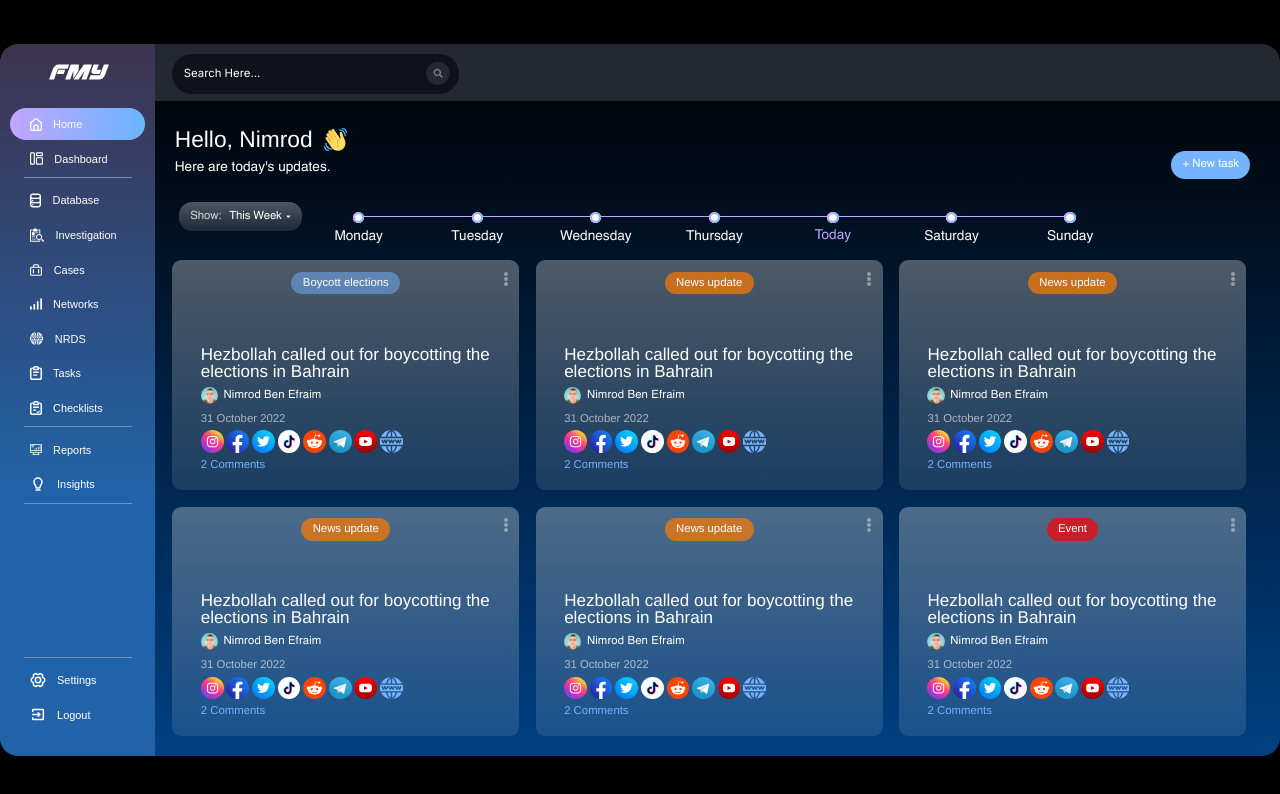
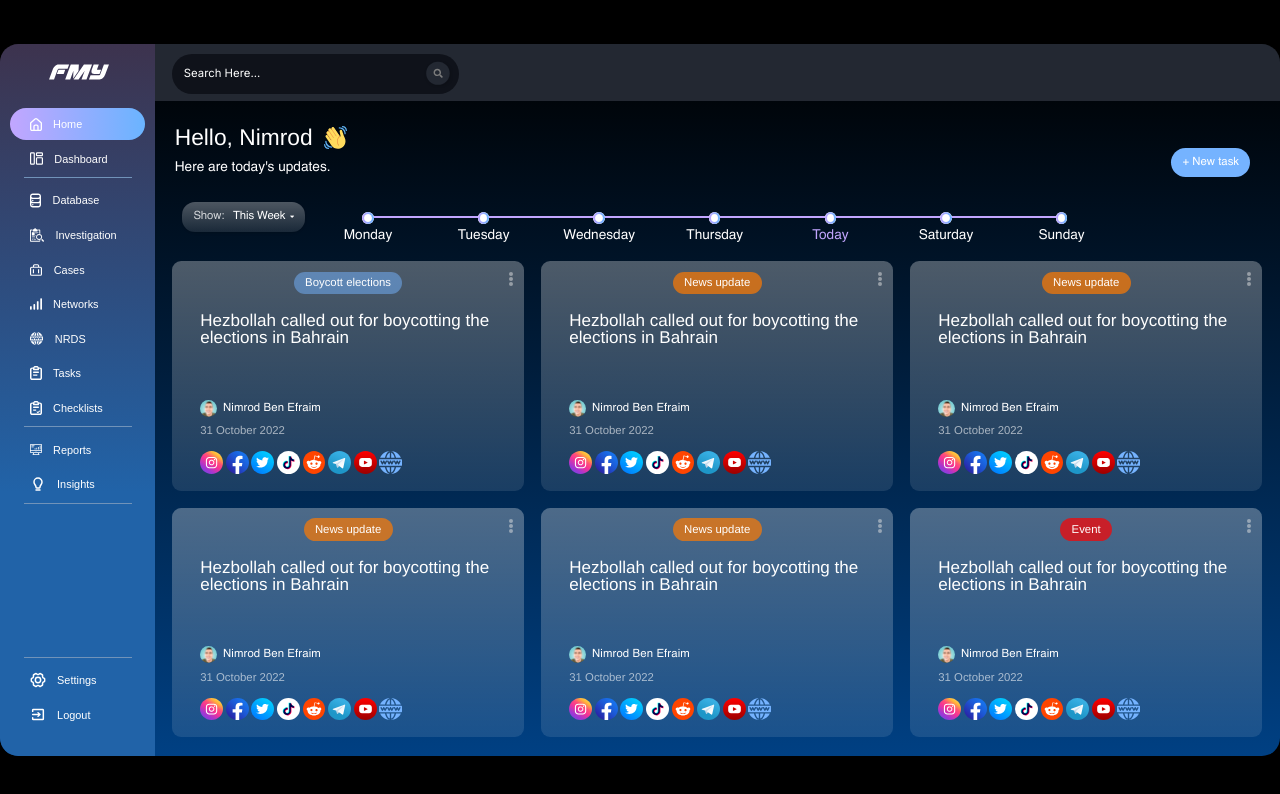
Before and after one commit to luckyboy125/FMY-Landing-Site, a React (Create React App) app: page / in a window 1280 px wide. Shown: the top 794 px of the page. Built offline with nearby package versions, Linux system fonts and the light colour scheme; the HTML template or start-up script is replaced by a standard one; a web font is replaced by a local one.

Commit message:
fixed pixel difference of home page row as new design

```diff
--- a/src/components/CustomizeInlineChart/CustomizeInlineChart.css
+++ b/src/components/CustomizeInlineChart/CustomizeInlineChart.css
@@ -45,7 +45,7 @@
   line-height: 24px;
   text-align: center;
   color: #ffffff;
-  margin-top: 12px;
+  margin-top: 10px;
 }
 
 .activeCustomizeInlineChartDes {
--- a/src/pages/Home/Home.css
+++ b/src/pages/Home/Home.css
@@ -1,10 +1,10 @@
 .homeRoot {
-  padding-left: 30px;
+  padding-left: 29px;
   padding-right: 30px;
 }
 
 .homeHeader {
-  padding: 6.5px 21px 0 4.2px;
+  padding: 2.5px 21px 0 5.2px;
   display: flex;
   justify-content: space-between;
 }
@@ -23,10 +23,11 @@
 
 .homeHello img {
   margin-left: 20px;
+  margin-bottom: 3px;
 }
 
 .homeHeaderDes {
-  margin-top: 17px;
+  margin-top: 18px;
   font-family: "Helvetica";
   font-style: normal;
   font-weight: 400;
@@ -52,23 +53,24 @@
 .homeRoot .lineRoot {
   display: flex;
   align-items: center;
-  margin: 41px 338px 52px 11.5px;
+  margin: 45px 353px 51px 18px;
 }
 
 .homeRoot .lineRoot .lineBtn {
   border: none !important;
-  margin-right: 100px;
-  min-width: 216px;
-  height: 50px;
+  margin-right: 110px;
+  min-width: 217px;
+  height: 52px;
   align-items: center;
 }
 
 .homeRoot .homeHeader .homeBtn {
-  margin-top: 39px;
+  margin-top: 38px;
+  padding: 14px 20px 14px 20px !important;
 }
 .homeRoot .mainContentRoot .inline {
   display: flex;
-  margin-bottom: 29px;
+  margin-bottom: 30px;
 }
 
 .homeCard {
@@ -78,5 +80,4 @@
 
 .lastHomeCard {
   width: 33%;
-  margin-right: 29px;
 }
--- a/src/pages/Home/component/HomeCard.css
+++ b/src/pages/Home/component/HomeCard.css
@@ -6,7 +6,7 @@
   );
   border-radius: 16px;
   position: relative;
-  padding: 20px 50px 30px 50px;
+  padding: 19px 50px 30px 50px;
 }
 
 .homeCardRoot .dotGroup {
@@ -35,7 +35,8 @@
   font-size: 30px;
   line-height: 30px;
   color: #ffffff;
-  margin-top: 91px;
+  margin-top: 31px;
+  min-height: 142px;
 }
 .homeCardRoot .cardAuthor {
   margin-top: 12px;
@@ -66,20 +67,10 @@
 }
 
 .homeCardRoot .cardIconSocial {
-  margin-top: 6px;
+  margin-top: 20px;
   display: flex;
 }
 
 .homeCardRoot .cardIconSocial img {
   margin-right: 5px;
 }
-
-.homeCardRoot .cardComments {
-  margin-top: 5px;
-  font-family: "Helvetica";
-  font-style: normal;
-  font-weight: 500;
-  font-size: 20px;
-  line-height: 30px;
-  color: #75b3ff;
-}
--- a/src/pages/Home/component/HomeCard.js
+++ b/src/pages/Home/component/HomeCard.js
@@ -62,8 +62,6 @@ function HomeCard({
           <img src={youtube} alt="youtube" />
           <img src={w3} alt="w3" />
         </div>
-
-        <div className="cardComments">{commitCount} Comments</div>
       </div>
     </>
   );
```
